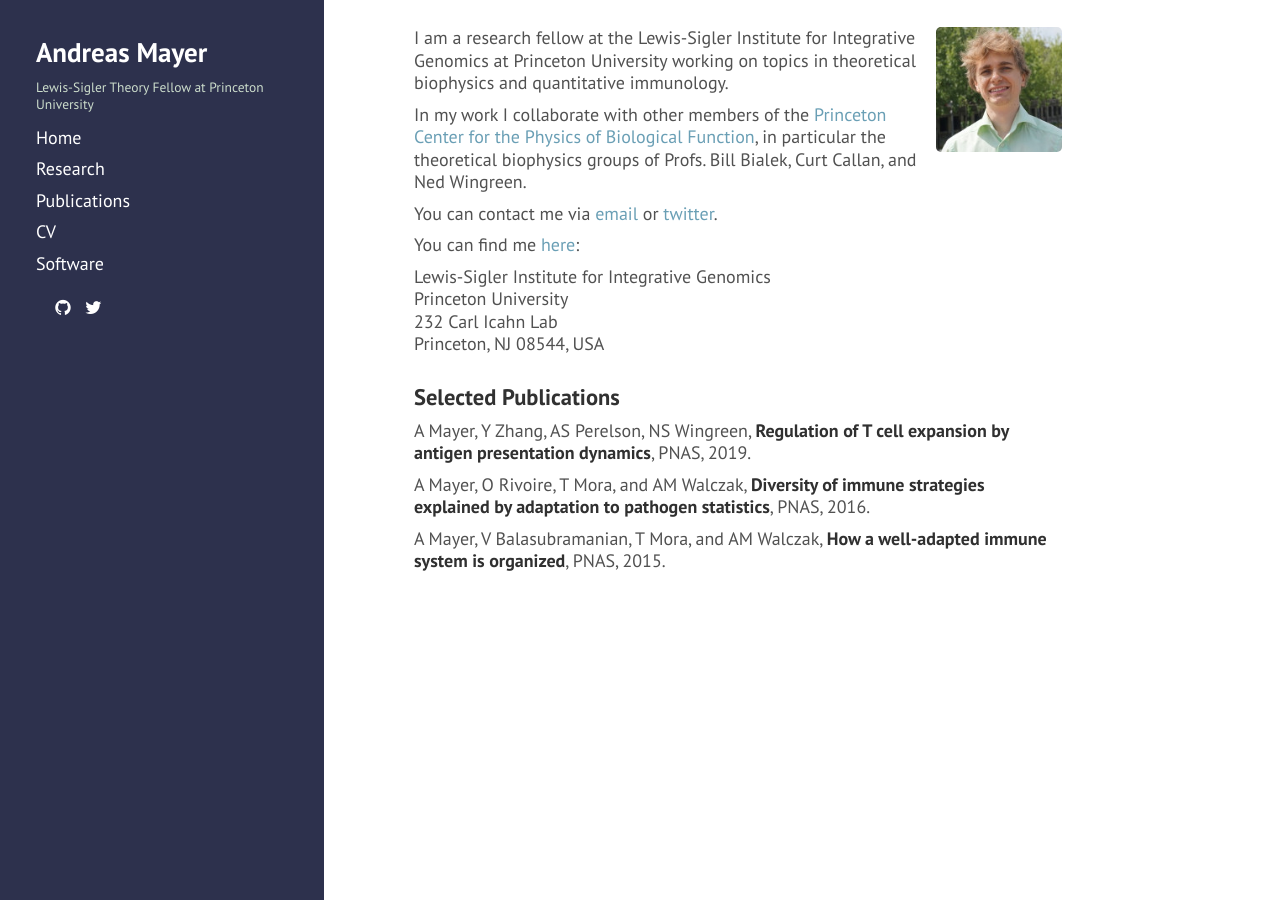
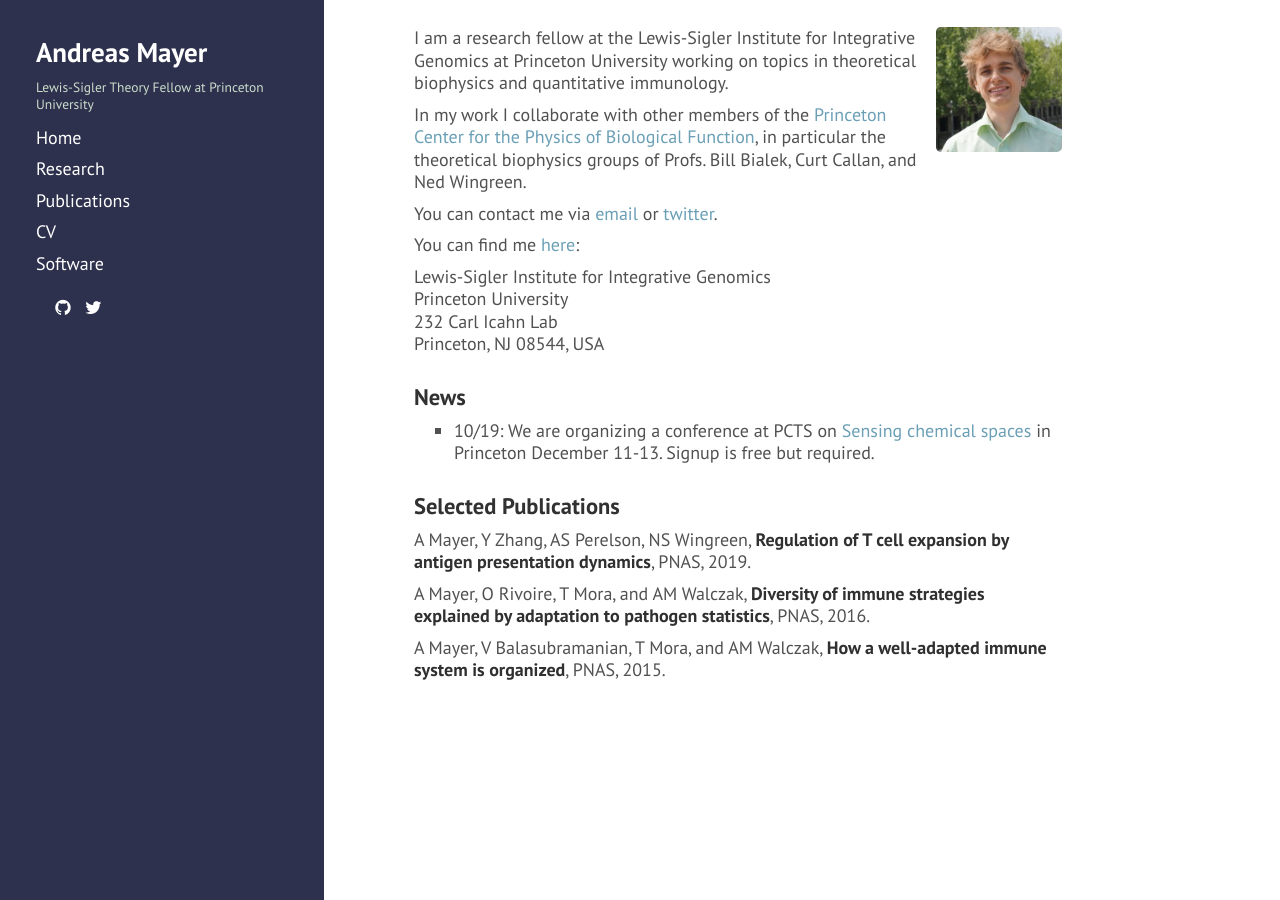
Before and after one commit to andim/andim.github.io, a Jekyll site: the page built from index.md, in a window 1280 px wide. Built offline with Jekyll 4.4.1, drawn with Linux system fonts in a browser that asks for light colours; nearby versions of some CDN libraries; a style sheet for code colours, icons or effects is not loaded.

Commit message:
added pcts conference to news

```diff
--- a/index.md
+++ b/index.md
@@ -18,6 +18,10 @@ Princeton University
 232 Carl Icahn Lab
 Princeton, NJ 08544, USA
 
+### News
+
+- 10/19: We are organizing a conference at PCTS on [Sensing chemical spaces](bit.ly/chemspaces) in Princeton December 11-13. Signup is free but required.
+
 ### Selected Publications
 
 A Mayer, Y Zhang, AS Perelson, NS Wingreen, **Regulation of T cell expansion by antigen presentation dynamics**, PNAS, 2019. [<i class="ai ai-doi"></i>](https://doi.org/10.1073/pnas.1812800116)
```
